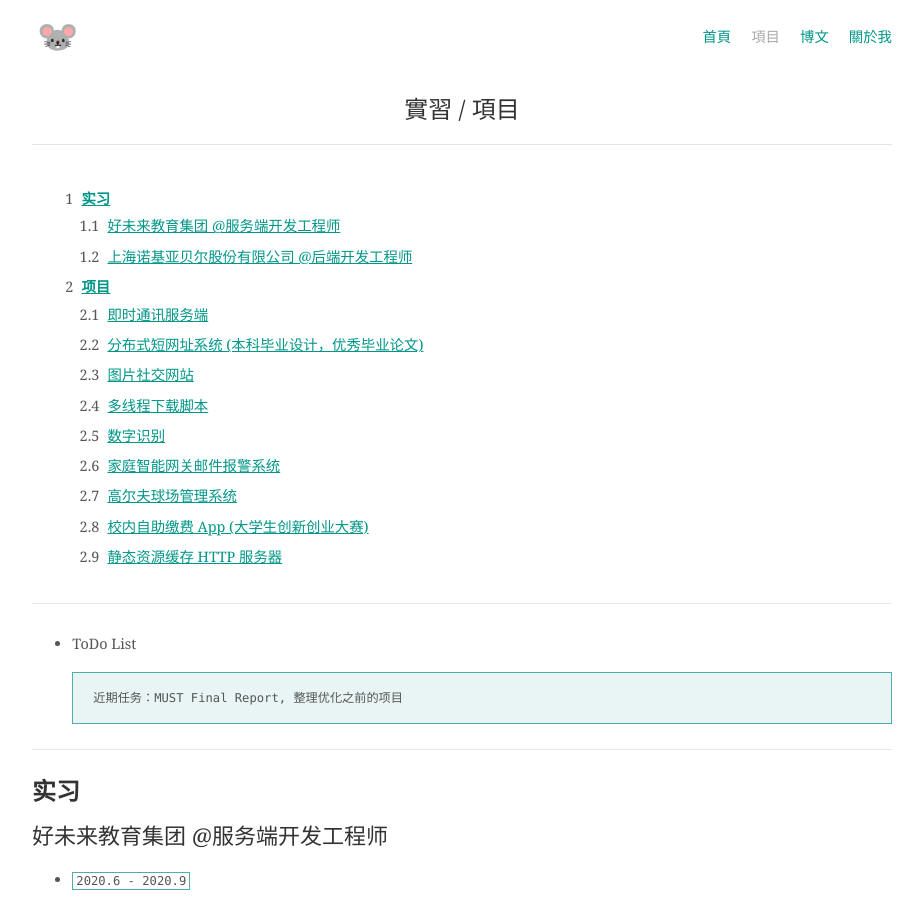
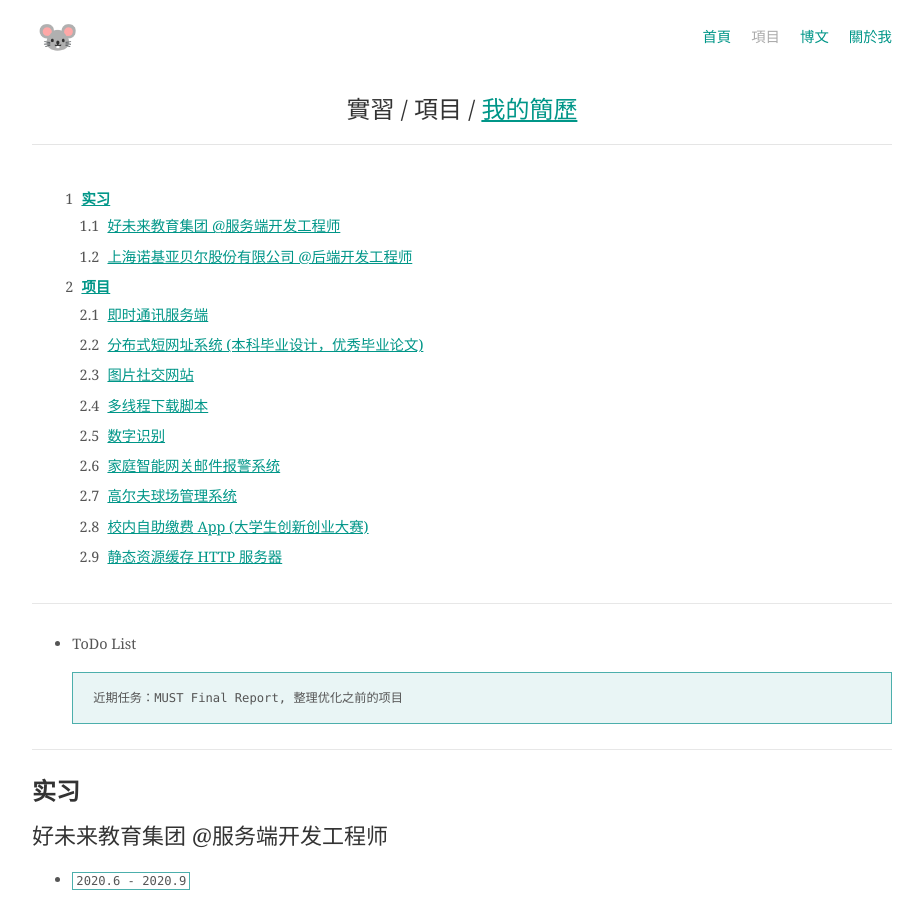
Before and after one commit to GitBlackSir/GitBlackSir.github.io, a Jekyll site: the page built from projects.md, in a window 1280 px wide and 900 px high. Shown: the whole window, without its empty margins (178-1101 px from the left). Built offline with Jekyll 4.4.1, drawn with Linux system fonts in a browser that asks for light colours; nearby versions of some CDN libraries.

```diff
--- a/_config.yml
+++ b/_config.yml
@@ -1,15 +1,19 @@
 highlighter: rouge
 permalink: none
+
 exclude: [LICENSE, local.sh, docker.sh, Rakefile, Gemfile, Gemfile.lock, README.md, vendor]
+
 kramdown:
   input: GFM
   hard_wrap: false
+
 repository: baiyuNinja/baiyuNinja.github.io
+
 plugins:
   - jemoji
-  # - jekyll-sitemap
   - jekyll-redirect-from
   - jekyll-seo-tag
+
 defaults:
   - scope:
       path: ""
@@ -17,23 +21,35 @@ defaults:
     values:
       layout: post
       permalink: /blog/:year/:month/:day/:title/
+
 title: 1024bit
+
 description:
+
 url: https://blog.1024bit.io
+
 author: baiyuNinja
-twitter:
+
 username: baiyuNinja
 
 social:
   name: baiyuNinja
-  links:
+  wechat: https://github.com/baiyuNinja
+  telegram: https://github.com/baiyuNinja
+
+info-url:
+  github: https://github.com/baiyuNinja
+  email: admin@1024bit.io
+  domain: https://github.com/baiyuNinja
 
 cdn-url:
   logo: /images/contents/cat.png
 
 string:
+  first-year: 2017
   home-name: 🐭
   index: 一路尋尋覓覓 那何曾有過放棄
-  projects: 實習 / 項目
+  projects: 實習 / 項目 / <a href="/">我的簡歷</a>
   blog: 🔍 <a href="/blog/categories.html">分類</a>
   about: Hello it's me ~
+  copyright: 1024bit.io
```
